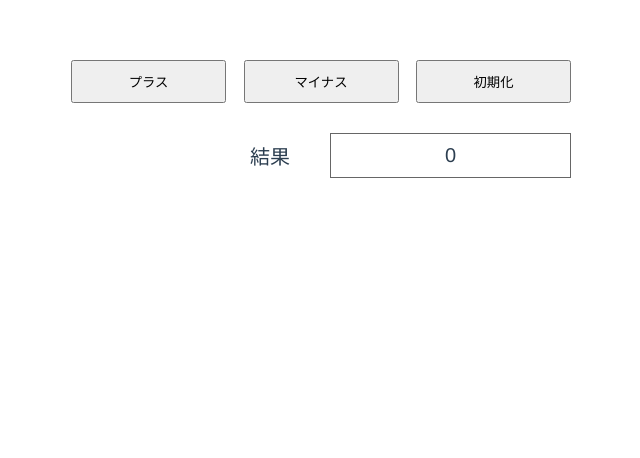
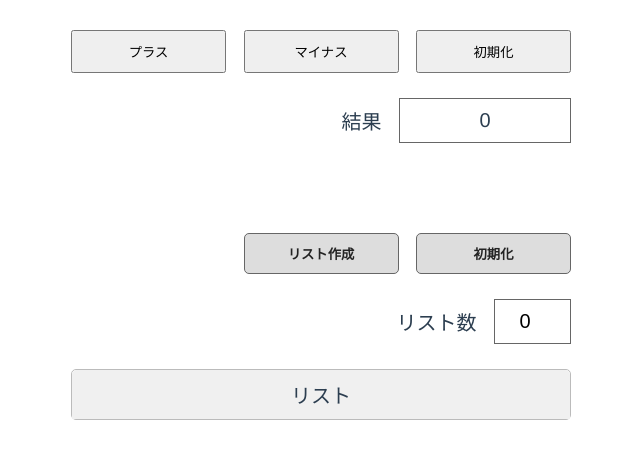
Before and after one commit to wryyy6124/mentaApp, a Vue app: page / in a window 1280 px wide. Shown: the top 458 px of the page, without its empty margins (319-959 px from the left). Built offline with nearby package versions, Linux system fonts and the light colour scheme.

Commit message:
211016_vue-list-function_main-branch

```diff
--- a/src/App.vue
+++ b/src/App.vue
@@ -1,15 +1,52 @@
 <template>
+  <!-- #app start -->
   <div id="app">
-    <div class="selectArea">
-      <button class="selectArea__button" v-on:click="btnClickCalc">プラス</button>
-      <button class="selectArea__button" v-on:click="btnClickCalc">マイナス</button>
-      <button class="selectArea__button" v-on:click="btnClickCalc">初期化</button>
+
+    <!-- 加算・減算 start -->
+    <div class="funcWrapper">
+      <div class="funcCalcArea">
+        <div class="selectCalc">
+          <button class="selectCalc__button" v-on:click="clickCalc(1)">プラス</button>
+          <button class="selectCalc__button" v-on:click="clickCalc(-1)">マイナス</button>
+          <button class="selectCalc__button" v-on:click="calcInit">初期化</button>
+        </div>
+        <div class="resultCalc">
+          <div class="resultCalc__header">結果</div>
+          <div class="resultCalc__body">{{ calc }}</div>
+        </div>
+      </div>
     </div>
-    <div class="resultArea">
-      <dt class="resultArea__header">結果</dt>
-      <dd class="resultArea__body">{{ result }}</dd>
+    <!-- 加算・減算　end -->
+
+    <!-- リスト生成　start -->
+    <div class="funcWrapper">
+      <div class="funclistArea">
+        <div class="listCreate">
+          <button class="listCreate__button" v-on:click="listCreate(listLength)">リスト作成</button>
+          <button class="listCreate__button" v-on:click="listLengthInit">初期化</button>
+        </div>
+        <div class="listSelect">
+          <div class="listSelect__header">リスト数</div>
+          <div class="listSelect__number">
+            <input type="number" v-model="listLength" v-on:click="numberJudgement(listLength)">
+          </div>
+        </div>
+
+        <!-- リスト数を0未満に指定した場合のみ出現 -->
+        <div class="errMessage" v-if="errFlag">マイナスは選べません</div>
+
+        <div class="createResult">
+          <div class="createResult__header">リスト</div>
+          <ul class="createResult__list">
+            <li v-for="(list, index) in lists" v-bind:key="list">サンプル {{ index + 1 }}</li>
+          </ul>
+        </div>
+      </div>
     </div>
+    <!-- リスト生成　end -->
+
   </div>
+  <!-- #app end -->
 </template>
 
 <script>
@@ -17,58 +54,210 @@ export default {
   name: 'App',
   data: function() {
     return {
-      result: 0,
+      // 加算・減算
+      calc: 0,
+
+      // リスト生成
+      listLength: 0,
+      lists: {},
+      errFlag: false,
     }
   },
   methods: {
-    btnClickCalc: function(e) {
-      // 押下したボタンのテキストで計算方法を判定・処理を実行する
-      e.target.innerText === 'プラス' ? this.result++ : '';
-      e.target.innerText === 'マイナス' ? this.result-- : '';
-      e.target.innerText === '初期化' ? this.result = 0 : '';
+    /*---------------
+      加算・減算
+    ---------------*/
+    // ▼プラス or マイナスボタン押下時 => calcプロパティに対して加算or減算の処理を行なう
+    clickCalc: function(num) { this.calc += num; },
+
+    // ▼初期化ボタン押下時の処理 => calcプロパティを初期値に設定する
+    calcInit: function() { this.calc = 0; },
+
+    /*---------------
+      リスト生成
+    ---------------*/
+    // ▼リスト作成ボタン押下時の処理 => 入力された数値分の配列を作成する
+    listCreate: function(len) { this.lists = new Array(Number(len)); },
+
+    // ▼初期化ボタン押下時の処理 => lists/listLengthプロパティへ初期値を設定する
+    listLengthInit: function() {
+      // 値のクリア
+      this.listLength = 0;
+      this.lists = {},
+
+      // リスト作成ボタンを活性化させる
+      this.errFlag = false;
+      document.querySelector('.listCreate__button').classList.remove('is_deactive');
+    },
+
+    // ▼リスト数の入力値判定
+    numberJudgement: function(num) {
+      // リスト作成ボタンのDOM取得
+      const $CreateBtn = document.querySelector('.listCreate__button');
+
+      // 入力値0未満の場合はリスト作成ボタンを非活性化させる
+      if(Number(num) < 0) {
+        this.errFlag = true;
+        $CreateBtn.classList.add('is_deactive');
+
+        return true;
+      }
+
+      // 入力値0以上の場合はリスト作成ボタンを活性化させる
+      this.errFlag = false;
+      $CreateBtn.classList.remove('is_deactive');
+
+      return false;
     },
   }
 }
 </script>
 
 <style>
+body { margin: 0; }
+
 #app {
   color: #2c3e50;
   font-family: 'Avenir', Helvetica, Arial, sans-serif;
   -webkit-font-smoothing: antialiased;
   -moz-osx-font-smoothing: grayscale;
-  text-align: center;
-  margin-top: 60px;
 }
 
-.selectArea,
-.resultArea {
-  display: flex;
-  justify-content: space-between;
-  align-items: center;
+/*---------------------------------------
+  各セクションの入れ物（.funcWrapper）のスタイル定義
+---------------------------------------*/
+.funcWrapper:not(:last-of-type) { margin-bottom: 30px; }
+
+/*---------------------------------------
+  「計算処理」エリアのスタイル定義
+---------------------------------------*/
+.funcCalcArea {
+  font-size: 20px;
   margin: 0 auto;
+  padding: 30px 0;
   width: 500px;
 }
 
-.selectArea { margin-bottom: 30px; }
+.funcCalcArea > div {
+  display: flex;
+  justify-content: end;
+  align-items: center;
+}
+.funcCalcArea > div:not(:last-of-type) { margin-bottom: 25px; }
 
-.selectArea__button {
+.selectCalc__button {
   cursor: pointer;
   padding: 10px 0;
-  width: 31%;
+  flex-basis: 31%;
 }
+.selectCalc__button:not(:first-of-type) { margin-left: 3.5%; }
 
-.resultArea { font-size: 20px; }
+.resultCalc > div:not(:first-of-type) { margin-left: 3.5%; }
 
-.resultArea__header,
-.resultArea__body { width: 49%; }
+.resultCalc__header,
+.resultCalc__body { width: 30%; }
 
-.resultArea__header { text-align: right; }
+.resultCalc__header { text-align: right; }
 
-.resultArea__body {
+.resultCalc__body {
   border: 1px solid #666;
   text-align: center;
   padding: 10px;
 }
 
+/*---------------------------------------
+  「リスト生成処理」エリアのスタイル定義
+---------------------------------------*/
+.funclistArea {
+  font-size: 20px;
+  margin: 0 auto;
+  padding: 30px 0;
+  width: 500px;
+}
+
+.listCreate,
+.listSelect {
+  display: flex;
+  justify-content: end;
+  align-items: center;
+}
+.funclistArea > div:not(:last-of-type) { margin-bottom: 25px; }
+
+.listCreate__button {
+  background-color: #ddd;
+  border: 1px solid #666;
+  border-radius: 5px;
+  color: #232323;
+  cursor: pointer;
+  font-weight: bold;
+  transition: .4s;
+  padding: 10px 0;
+  flex-basis: 31%;
+}
+.listCreate__button:not(:first-of-type) { margin-left: 3.5%; }
+
+.listCreate__button.is_deactive {
+  background-color: #ddd;
+  border: 1px solid #bbb;
+  color: #bbb;
+  cursor: default;
+  font-weight: normal;
+  opacity: .8;
+  pointer-events: none;
+}
+
+.listSelect > div:not(:first-of-type) { margin-left: 3.5%; }
+
+.listSelect__header { width: 30%; }
+.listSelect__number { width: 15%; }
+
+.listSelect__header { text-align: right; }
+
+.listSelect__number {
+  border: 1px solid #666;
+  text-align: center;
+}
+
+.listSelect__number > input {
+  border: none;
+  font-size: 20px;
+  text-align: center;
+  padding: 10px 0;
+  width: 100%;
+}
+
+.createResult {
+  border: 1px solid #bbb;
+  border-radius: 5px;
+  text-align: center;
+}
+
+.createResult__header {
+  background-color: #f0f0f0;
+  border-radius: 5px 5px 0 0;
+  padding: 10px 0;
+  width: 100%;
+}
+
+.createResult__list {
+  list-style: none;
+  margin: 0;
+  padding: 0;
+}
+
+.createResult__list > li {
+  border-top: 1px solid #aaa;
+  padding: 10px 0;
+}
+
+.errMessage {
+  background-color: #f1d9d9;
+  border: 1px solid #500;
+  border-radius: 5px;
+  color: #500;
+  transition: .4s;
+  text-align: center;
+  padding: 10px 0;
+}
+
 </style>
```
